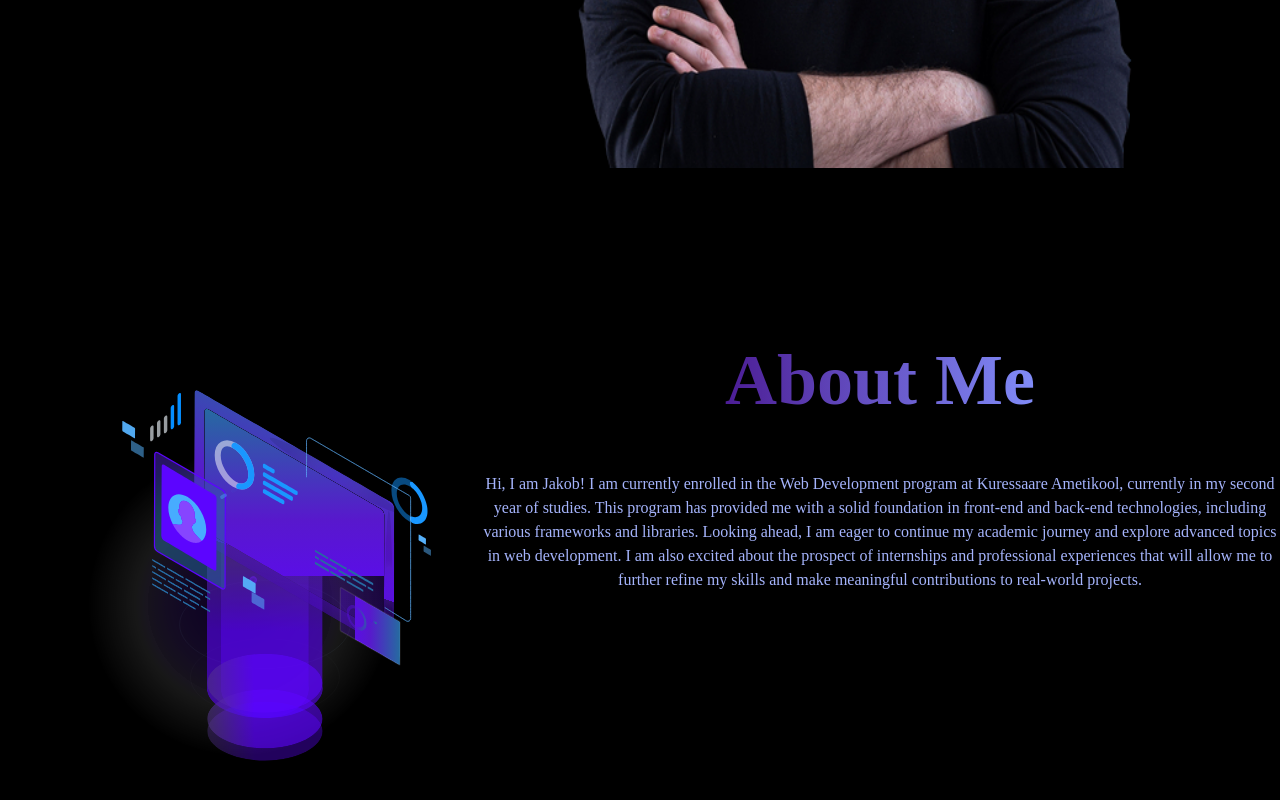
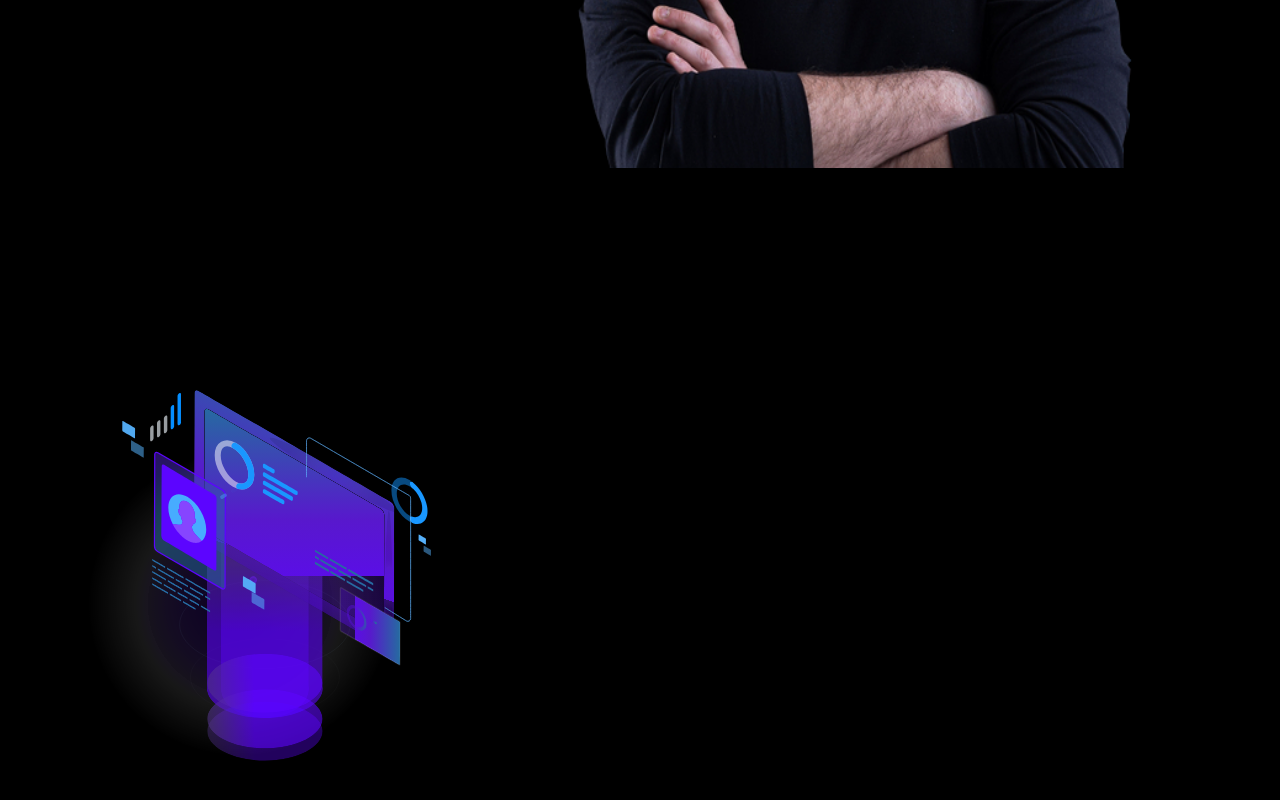
Before and after one commit to JakobVapper/portfolio-app, a React (Create React App) app: page / in a window 1280 px wide. Shown: the part 592-1392 px from the top of the page. Built offline with nearby package versions, Linux system fonts and the light colour scheme.

Commit message:
Added on-scroll animation to about page

```diff
--- a/package.json
+++ b/package.json
@@ -11,6 +11,7 @@
     "react": "^18.2.0",
     "react-dom": "^18.2.0",
     "react-scripts": "5.0.1",
+    "react-scroll": "^1.9.0",
     "web-vitals": "^2.1.4"
   },
   "scripts": {
--- a/src/components/About.jsx
+++ b/src/components/About.jsx
@@ -1,17 +1,48 @@
-import React from 'react';
+import React, { useEffect, useState } from 'react';
 import Lottie from 'lottie-react';
 import Animation from '../media/About-anim.json'
+import { motion } from 'framer-motion'
+
+const textVariants = {
+    initial: {
+        x: -500,
+        opacity: 0,
+    },
+    animate: {
+        x: 0,
+        opacity: 1,
+        transition: {
+            duration: 1,
+            staggerChildren: 0.1,
+        },
+    },
+};
 
 const About = () => {
+    const [isVisible, setIsVisible] = useState(false);
+
+    useEffect(() => {
+        const handleScroll = () => {
+            const scrollY = window.scrollY || document.documentElement.scrollTop;
+            setIsVisible(scrollY > 100);
+        };
+
+        window.addEventListener('scroll', handleScroll);
+
+        return () => {
+            window.removeEventListener('scroll', handleScroll);
+        };
+    }, []);
+
     return (
         <div className='bg-black flex lg:flex-row'>
             <Lottie className='h-[600px]' animationData={Animation} />
-            <div className='flex flex-col max-w-[800px] place-items-center text-center'>
-                <h1 className='bg-gradient-to-r from-violet-900 to-indigo-400 bg-clip-text text-transparent text-7xl font-bold pt-14'>About Me</h1>
-                <p className='text-indigo-300 w-[800px] pt-14'>Hi, I am Jakob! I am currently enrolled in the Web Development program at Kuressaare Ametikool, currently in my second year of studies. This program has provided me with a solid foundation in front-end and back-end technologies, including various frameworks and libraries. Looking ahead, I am eager to continue my academic journey and explore advanced topics in web development. I am also excited about the prospect of internships and professional experiences that will allow me to further refine my skills and make meaningful contributions to real-world projects.</p>
-            </div>
+            <motion.div initial="initial" animate={isVisible ? "animate" : "initial"} variants={textVariants} className='flex flex-col lg:max-w-[800px] place-items-center text-center'>
+                <motion.h1 variants={textVariants} className='bg-gradient-to-r from-violet-900 to-indigo-400 bg-clip-text text-transparent text-7xl font-bold pt-14'>About Me</motion.h1>
+                <motion.p variants={textVariants} className='text-indigo-300 w-[800px] pt-14'>Hi, I am Jakob! I am currently enrolled in the Web Development program at Kuressaare Ametikool, currently in my second year of studies. This program has provided me with a solid foundation in front-end and back-end technologies, including various frameworks and libraries. Looking ahead, I am eager to continue my academic journey and explore advanced topics in web development. I am also excited about the prospect of internships and professional experiences that will allow me to further refine my skills and make meaningful contributions to real-world projects.</motion.p>
+            </motion.div>
         </div>
     )
 }
 
-export default About
+export default About;
```
Also changed, not shown: 1 other file (tests, documents, lock files or other folders).
